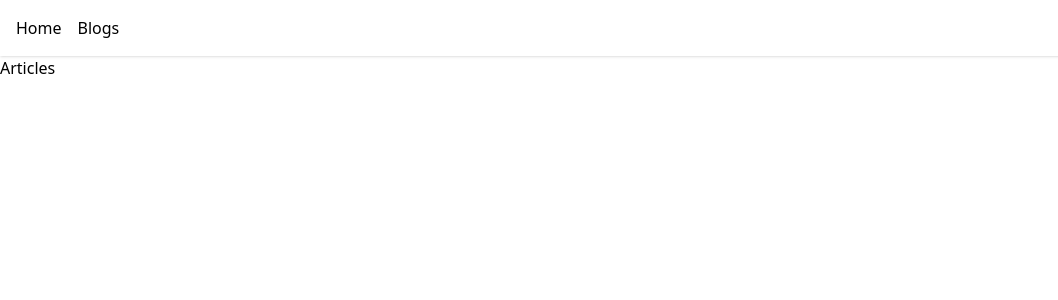
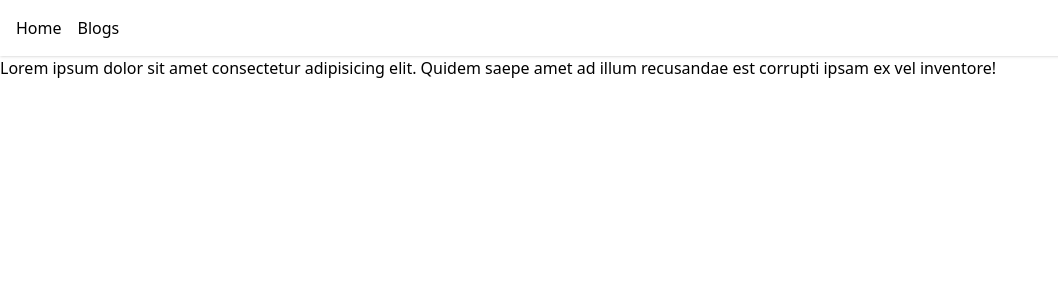
Before and after one commit to shamim-behshad/cart-cove, a Next.js app: page /blogs/1 in a window 1280 px wide. Shown: the top 300 px of the page, without its empty margins (0-1058 px from the left). Built offline with nearby package versions, Linux system fonts and the light colour scheme; data requests are answered from the project's data file.

Commit message:
feat: article component

```diff
--- a/src/app/blogs/[id]/page.tsx
+++ b/src/app/blogs/[id]/page.tsx
@@ -1,8 +1,19 @@
+import { ArticlesType } from "../page";
+interface ArticleProps {
+    params : Promise<{id: string}>;
+    searchParams : Promise<{}>
+}
 
-function Articles() {
+async function Article(props:ArticleProps) {
+    const {id} = await props.params;
+    console.log(props)
+
+    const results = await fetch(`http://localhost:3001/articles/${id}`);
+    const data = await results.json() as ArticlesType;
+
   return (
-    <div>Articles</div>
+    <div>{data.description}</div>
   )
 }
 
-export default Articles
+export default Article
```
